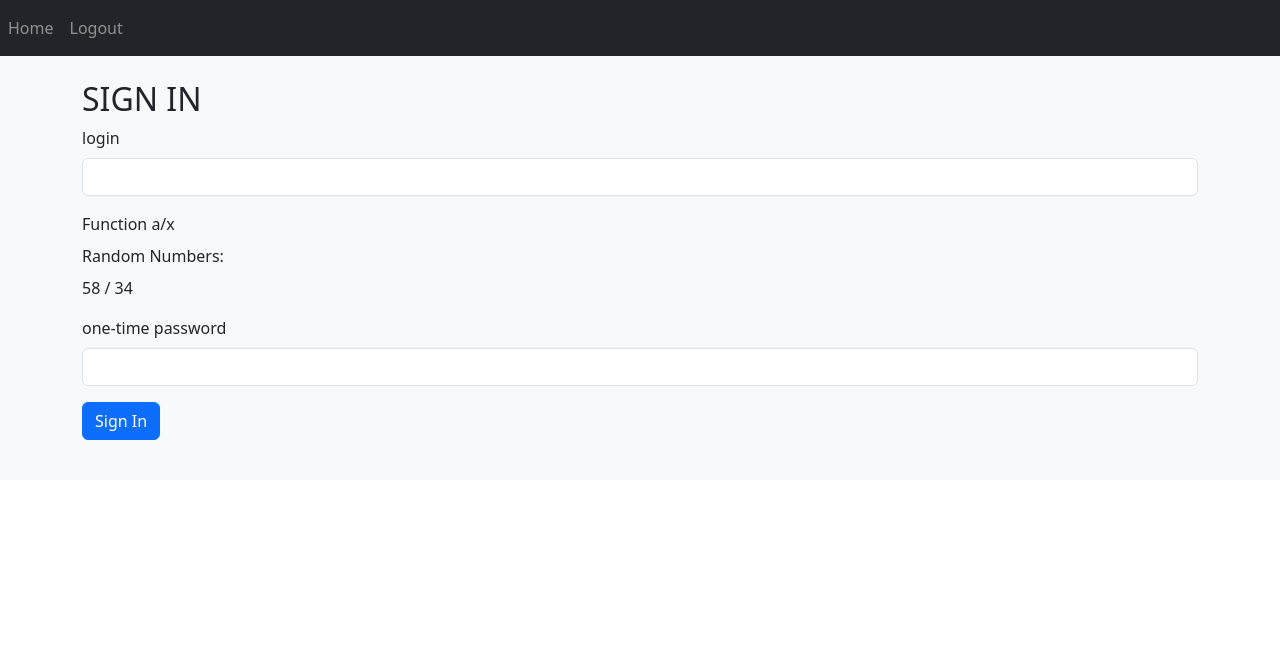
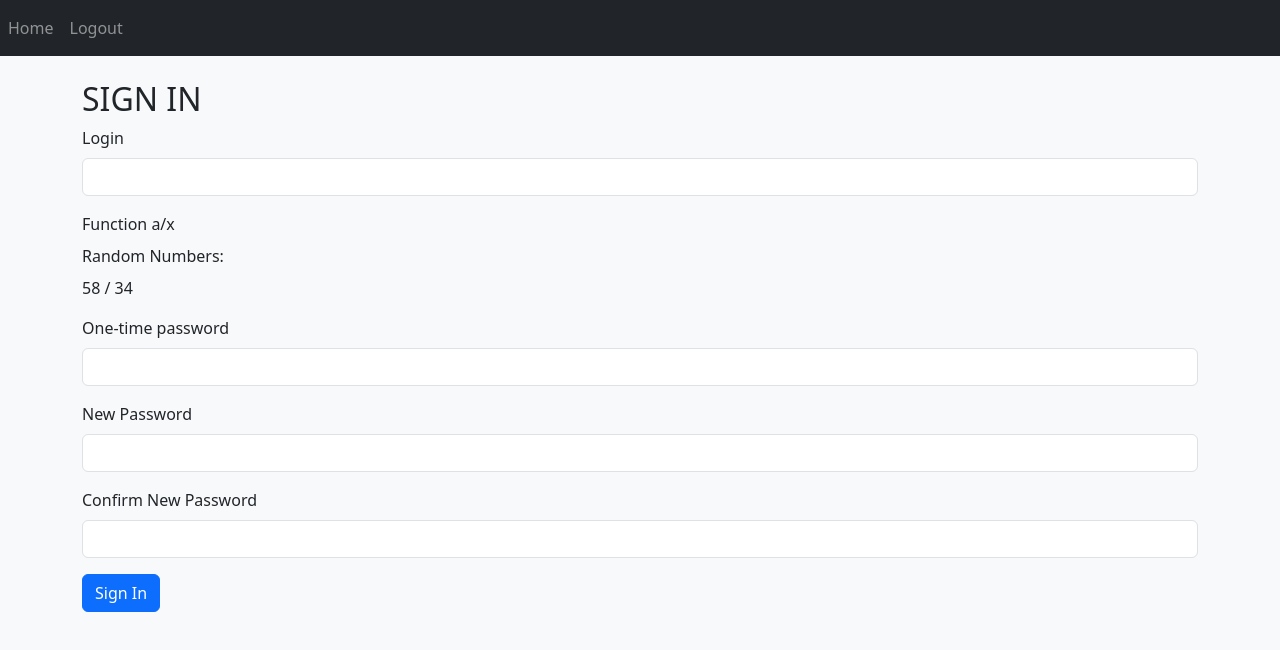
Before and after one commit to AdamGigiewicz/Passerby, a Vue app in the folder frontend/: page /onetimepassword in a window 1280 px wide. Shown: the top 650 px of the page. Built offline with nearby package versions, Linux system fonts and the light colour scheme; sample sign-in values are in the browser's storage.

Commit message:
fix: LoginViewCaptcha

```diff
--- a/frontend/src/views/LoginViewCaptcha.vue
+++ b/frontend/src/views/LoginViewCaptcha.vue
@@ -3,7 +3,7 @@
         <h2>SIGN IN</h2>
         <Form @submit="onSubmit" :validation-schema="schema" v-slot="{ errors }">
             <div class="form-group">
-                <label>login</label>
+                <label>Login</label>
                 <Field name="login" type="text" class="form-control" :class="{ 'is-invalid': errors.login }" />
                 <div class="invalid-feedback">{{ errors.login }}</div>
             </div>
@@ -15,9 +15,20 @@
                 <div>{{ randomNumbers.randomNumber1 }} / {{ randomNumbers.randomNumber2 }}</div>
             </div>
             <div class="form-group">
-                <label>one-time password</label>
+                <label>One-time password</label>
                 <Field name="password" type="password" class="form-control" :class="{ 'is-invalid': errors.password }" />
                 <div class="invalid-feedback">{{ errors.password }}</div>
+            </div>
+            <div class="form-group">
+                <label for="newPassword">New Password</label>
+                <Field type="password" name="newPassword" class="form-control" :class="{ 'is-invalid': errors.newPassword }" />
+                <div class="invalid-feedback">{{ errors.newPassword }}</div>
+            </div>
+            <div class="form-group">
+                <label for="confirmPassword">Confirm New Password</label>
+                <Field type="password" name="confirmPassword" class="form-control"
+                       :class="{ 'is-invalid': errors.confirmPassword }" />
+                <div class="invalid-feedback">{{ errors.confirmPassword }}</div>
             </div>
             <div class="form-group">
                 <button class="btn btn-primary" :disabled="false">
@@ -40,7 +51,9 @@
 
     const schema = Yup.object().shape({
         login: Yup.string().required('login is required'),
-        password: Yup.string().required('password is required')
+        password: Yup.string().required('password is required'),
+        newPassword: Yup.string().required('new password is required'),
+        confirmPassword: Yup.string().required('password confirmation is required').oneOf([Yup.ref('newPassword'), null], 'passwords must match')
     });
 
     const generateRandomNumber = () => {
```
